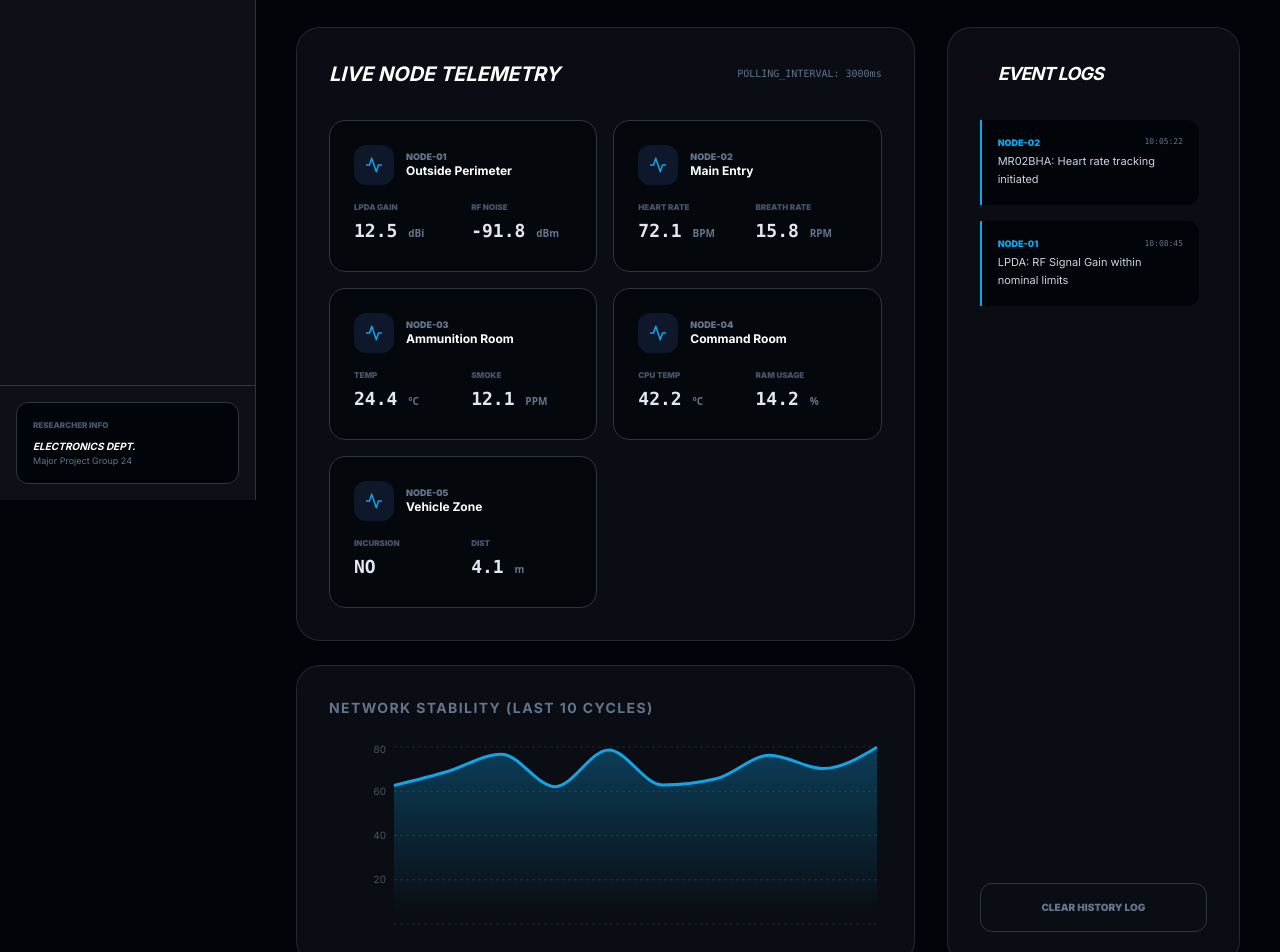
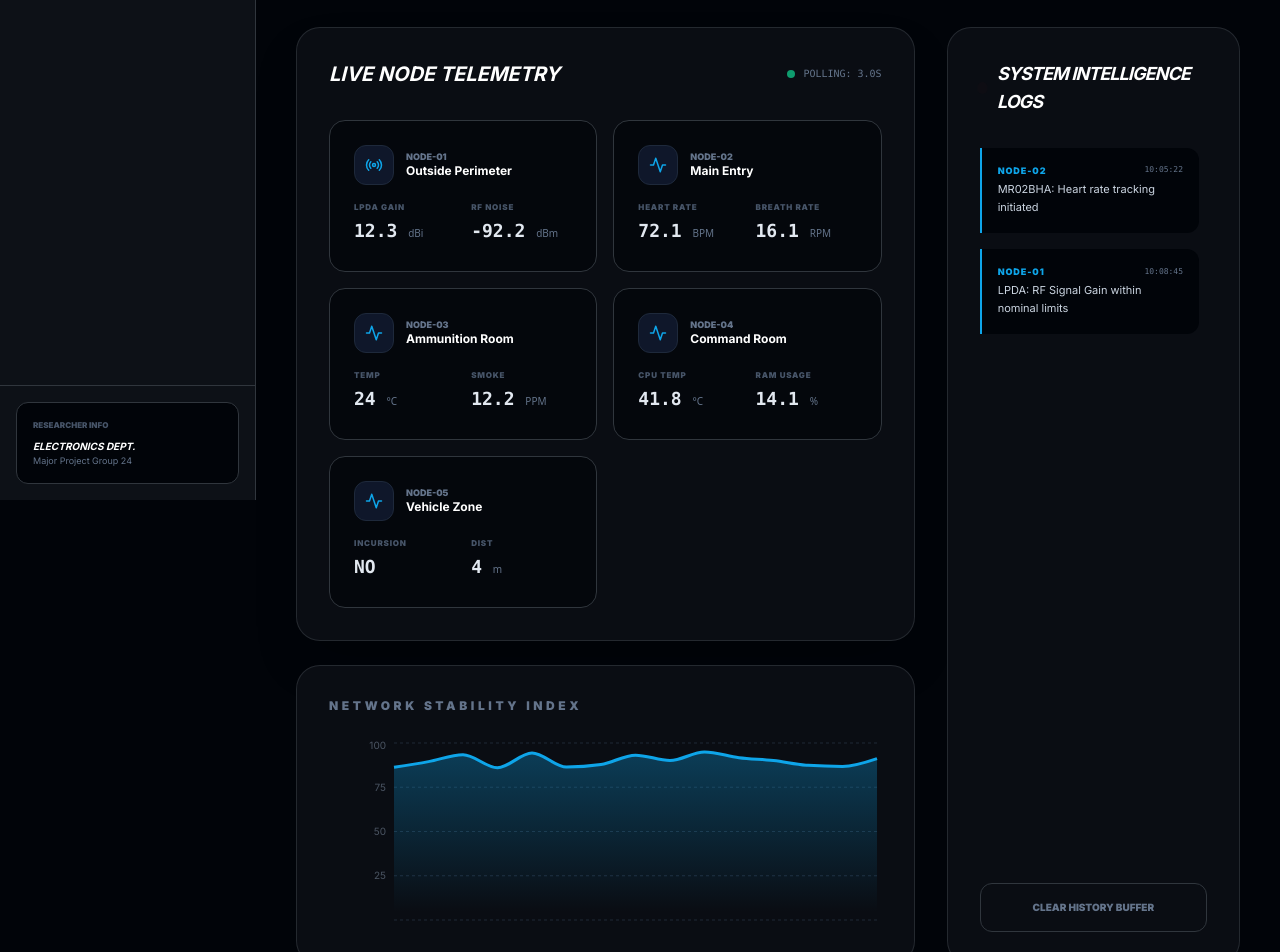
Before and after one commit to adissingh12-bit/Major_Project, a React (Vite) app: page / in a window 1280 px wide. Shown: the part 300-1252 px from the top of the page. Built offline with nearby package versions, Linux system fonts and the light colour scheme.

Commit message:
Update App.tsx

```diff
--- a/App.tsx
+++ b/App.tsx
@@ -12,7 +12,6 @@ const App: React.FC = () => {
     { id: '2', timestamp: '10:08:45', node: 'NODE-01', message: 'LPDA: RF Signal Gain within nominal limits', type: 'INFO' },
   ]);
 
-  // Initial Mock Data for Phase-1
   const [nodes, setNodes] = useState<SensorData[]>([
     {
       id: 'NODE-01',
@@ -71,7 +70,6 @@ const App: React.FC = () => {
     }
   ]);
 
-  // Simulated live telemetry updates
   useEffect(() => {
     const interval = setInterval(() => {
       setNodes(prev => prev.map(node => ({
@@ -85,14 +83,13 @@ const App: React.FC = () => {
         })
       })));
 
-      // Occasional random alert
-      if (Math.random() > 0.85) {
+      if (Math.random() > 0.9) {
         const randomNode = nodes[Math.floor(Math.random() * nodes.length)];
         const newAlert: Alert = {
           id: Date.now().toString(),
           timestamp: new Date().toLocaleTimeString(),
           node: randomNode.id,
-          message: `Periodic packet check: ${randomNode.id} signal verified.`,
+          message: `Sensor link verified: ${randomNode.id} transmitting normally.`,
           type: 'INFO'
         };
         setAlerts(prev => [newAlert, ...prev].slice(0, 10));
@@ -102,26 +99,25 @@ const App: React.FC = () => {
   }, [nodes]);
 
   const chartData = useMemo(() => {
-    return Array.from({ length: 10 }).map((_, i) => ({
+    return Array.from({ length: 15 }).map((_, i) => ({
       time: i,
-      value: 60 + Math.random() * 20
+      value: 85 + Math.random() * 10
     }));
   }, []);
 
   return (
-    <div className="flex min-h-screen bg-[#010409] text-slate-100 font-['Inter']">
+    <div className="flex min-h-screen bg-[#010409] text-slate-100 font-['Inter'] relative">
       <Sidebar activeTab={activeTab} setActiveTab={setActiveTab} />
 
       <main className="flex-1 p-8 lg:p-10 overflow-y-auto">
-        {/* Header Section */}
         <header className="mb-10 flex flex-col md:flex-row justify-between items-start md:items-center gap-6">
-          <div>
+          <div className="animate-in fade-in slide-in-from-left duration-700">
             <h1 className="text-4xl font-black uppercase italic tracking-tighter text-white">Military Automation Dashboard</h1>
             <p className="text-slate-500 font-mono text-xs uppercase tracking-[0.2em] mt-2">
               <span className="text-[#0ea5e9]">PHASE-1:</span> System Visualization & Telemetry Prototype
             </p>
           </div>
-          <div className="bg-[#0ea5e9]/10 border border-[#0ea5e9]/30 px-6 py-4 rounded-2xl max-w-xs">
+          <div className="bg-[#0ea5e9]/10 border border-[#0ea5e9]/30 px-6 py-4 rounded-2xl max-w-xs animate-in zoom-in duration-1000">
             <p className="text-[10px] font-bold text-[#0ea5e9] uppercase mb-1">Prototype Note</p>
             <p className="text-[11px] leading-relaxed text-slate-400">
               Backend MQTT + SQLite integration completed, live ESP32 streaming under development.
@@ -129,13 +125,12 @@ const App: React.FC = () => {
           </div>
         </header>
 
-        {/* Status Grid */}
         <div className="grid grid-cols-1 md:grid-cols-3 lg:grid-cols-5 gap-4 mb-8">
-          {nodes.map(node => (
-            <div key={node.id} className="bg-[#0d1117] border border-[#30363d] p-5 rounded-2xl hover:border-[#0ea5e9]/40 transition-colors">
+          {nodes.map((node, idx) => (
+            <div key={node.id} className="bg-[#0d1117] border border-[#30363d] p-5 rounded-2xl hover:border-[#0ea5e9]/40 transition-all duration-300 transform hover:-translate-y-1" style={{ animationDelay: `${idx * 100}ms` }}>
               <div className="flex justify-between items-start mb-4">
                 <span className="text-[9px] font-black text-slate-500 uppercase">{node.id}</span>
-                <div className={`w-2 h-2 rounded-full ${node.status === 'ONLINE' ? 'bg-emerald-500' : 'bg-red-500'} animate-pulse`}></div>
+                <div className={`w-2 h-2 rounded-full ${node.status === 'ONLINE' ? 'bg-emerald-500' : 'bg-red-500'} animate-pulse shadow-[0_0_8px_rgba(16,185,129,0.5)]`}></div>
               </div>
               <h3 className="text-sm font-bold text-white mb-1 truncate">{node.name}</h3>
               <p className="text-[10px] text-emerald-500/80 font-mono font-bold">{node.status} // {node.systemHealth}% Health</p>
@@ -143,22 +138,23 @@ const App: React.FC = () => {
           ))}
         </div>
 
-        {/* Main Content Area */}
         <div className="grid grid-cols-1 lg:grid-cols-3 gap-8">
-          {/* Detailed Telemetry */}
           <div className="lg:col-span-2 space-y-6">
-            <div className="glass-card p-8 rounded-3xl">
+            <div className="glass-card p-8 rounded-3xl shadow-2xl">
               <div className="flex items-center justify-between mb-8">
                 <h2 className="text-xl font-bold uppercase italic text-white">Live Node Telemetry</h2>
-                <span className="text-[10px] font-mono text-slate-500">POLLING_INTERVAL: 3000ms</span>
+                <div className="flex items-center gap-2">
+                   <div className="w-2 h-2 rounded-full bg-emerald-500 animate-pulse"></div>
+                   <span className="text-[10px] font-mono text-slate-500 uppercase">Polling: 3.0s</span>
+                </div>
               </div>
 
               <div className="grid grid-cols-1 md:grid-cols-2 gap-4">
                 {nodes.map(node => (
-                  <div key={node.id + '-metrics'} className="bg-[#010409]/60 border border-[#30363d] p-6 rounded-2xl">
+                  <div key={node.id + '-metrics'} className="bg-[#010409]/60 border border-[#30363d] p-6 rounded-2xl group hover:border-[#0ea5e9]/30 transition-colors">
                     <div className="flex items-center gap-3 mb-4">
-                       <div className="w-10 h-10 rounded-xl bg-slate-900 flex items-center justify-center text-[#0ea5e9]">
-                          <ICONS.Activity />
+                       <div className="w-10 h-10 rounded-xl bg-slate-900 border border-slate-800 flex items-center justify-center text-[#0ea5e9] group-hover:scale-110 transition-transform">
+                          {node.id === 'NODE-01' ? <ICONS.Radio /> : <ICONS.Activity />}
                        </div>
                        <div>
                           <p className="text-[9px] font-black text-slate-500 uppercase">{node.id}</p>
@@ -168,9 +164,9 @@ const App: React.FC = () => {
                     <div className="grid grid-cols-2 gap-4">
                       {node.metrics.map((m, i) => (
                         <div key={i}>
-                          <p className="text-[8px] font-black text-slate-600 uppercase mb-1">{m.label}</p>
+                          <p className="text-[8px] font-black text-slate-600 uppercase mb-1 tracking-widest">{m.label}</p>
                           <p className="text-lg font-mono font-bold text-slate-200">
-                            {m.value} <span className="text-[10px] text-slate-500 font-sans">{m.unit}</span>
+                            {m.value} <span className="text-[10px] text-slate-500 font-sans font-normal">{m.unit}</span>
                           </p>
                         </div>
                       ))}
@@ -180,9 +176,8 @@ const App: React.FC = () => {
               </div>
             </div>
 
-            {/* Simple Performance Chart */}
             <div className="glass-card p-8 rounded-3xl h-[300px]">
-              <h3 className="text-sm font-bold uppercase text-slate-500 mb-6 tracking-widest">Network Stability (Last 10 Cycles)</h3>
+              <h3 className="text-xs font-black uppercase text-slate-500 mb-6 tracking-[0.3em]">Network Stability Index</h3>
               <ResponsiveContainer width="100%" height="80%">
                 <AreaChart data={chartData}>
                   <defs>
@@ -195,7 +190,8 @@ const App: React.FC = () => {
                   <XAxis hide />
                   <YAxis stroke="#4b5563" fontSize={10} tickLine={false} axisLine={false} />
                   <Tooltip
-                    contentStyle={{ backgroundColor: '#0d1117', border: '1px solid #30363d' }}
+                    contentStyle={{ backgroundColor: '#0d1117', border: '1px solid #30363d', borderRadius: '12px' }}
+                    itemStyle={{ color: '#0ea5e9' }}
                   />
                   <Area type="monotone" dataKey="value" stroke="#0ea5e9" fillOpacity={1} fill="url(#colorVal)" strokeWidth={3} />
                 </AreaChart>
@@ -203,18 +199,17 @@ const App: React.FC = () => {
             </div>
           </div>
 
-          {/* Alert Panel */}
           <div className="glass-card p-8 rounded-3xl flex flex-col h-full min-h-[500px]">
             <div className="flex items-center gap-3 mb-8">
               <div className="w-1.5 h-1.5 rounded-full bg-red-500 animate-ping"></div>
-              <h2 className="text-lg font-bold uppercase italic text-white tracking-tighter">Event Logs</h2>
+              <h2 className="text-lg font-bold uppercase italic text-white tracking-tighter">System Intelligence Logs</h2>
             </div>
 
-            <div className="flex-1 space-y-4 overflow-y-auto pr-2 custom-scrollbar">
+            <div className="flex-1 space-y-4 overflow-y-auto pr-2">
               {alerts.map(alert => (
-                <div key={alert.id} className="bg-[#010409] border-l-2 border-[#0ea5e9] p-4 rounded-r-xl">
+                <div key={alert.id} className="bg-[#010409] border-l-2 border-[#0ea5e9] p-4 rounded-r-xl animate-in slide-in-from-right duration-500">
                   <div className="flex justify-between items-center mb-1">
-                    <span className="text-[9px] font-black text-[#0ea5e9] uppercase">{alert.node}</span>
+                    <span className="text-[9px] font-black text-[#0ea5e9] uppercase tracking-widest">{alert.node}</span>
                     <span className="text-[8px] font-mono text-slate-500">{alert.timestamp}</span>
                   </div>
                   <p className="text-[11px] text-slate-300 font-medium leading-relaxed">
@@ -223,12 +218,12 @@ const App: React.FC = () => {
                 </div>
               ))}
               {alerts.length === 0 && (
-                <p className="text-center text-slate-600 text-xs py-20">Awaiting system events...</p>
+                <p className="text-center text-slate-600 text-xs py-20 font-mono">Awaiting primary downlink...</p>
               )}
             </div>
 
-            <button className="mt-8 w-full py-4 border border-[#30363d] rounded-xl text-[10px] font-black uppercase text-slate-500 hover:text-white hover:border-slate-500 transition-all">
-              Clear History Log
+            <button className="mt-8 w-full py-4 border border-[#30363d] rounded-xl text-[10px] font-black uppercase text-slate-500 hover:text-white hover:bg-slate-800 transition-all active:scale-95">
+              Clear History Buffer
             </button>
           </div>
         </div>
```
